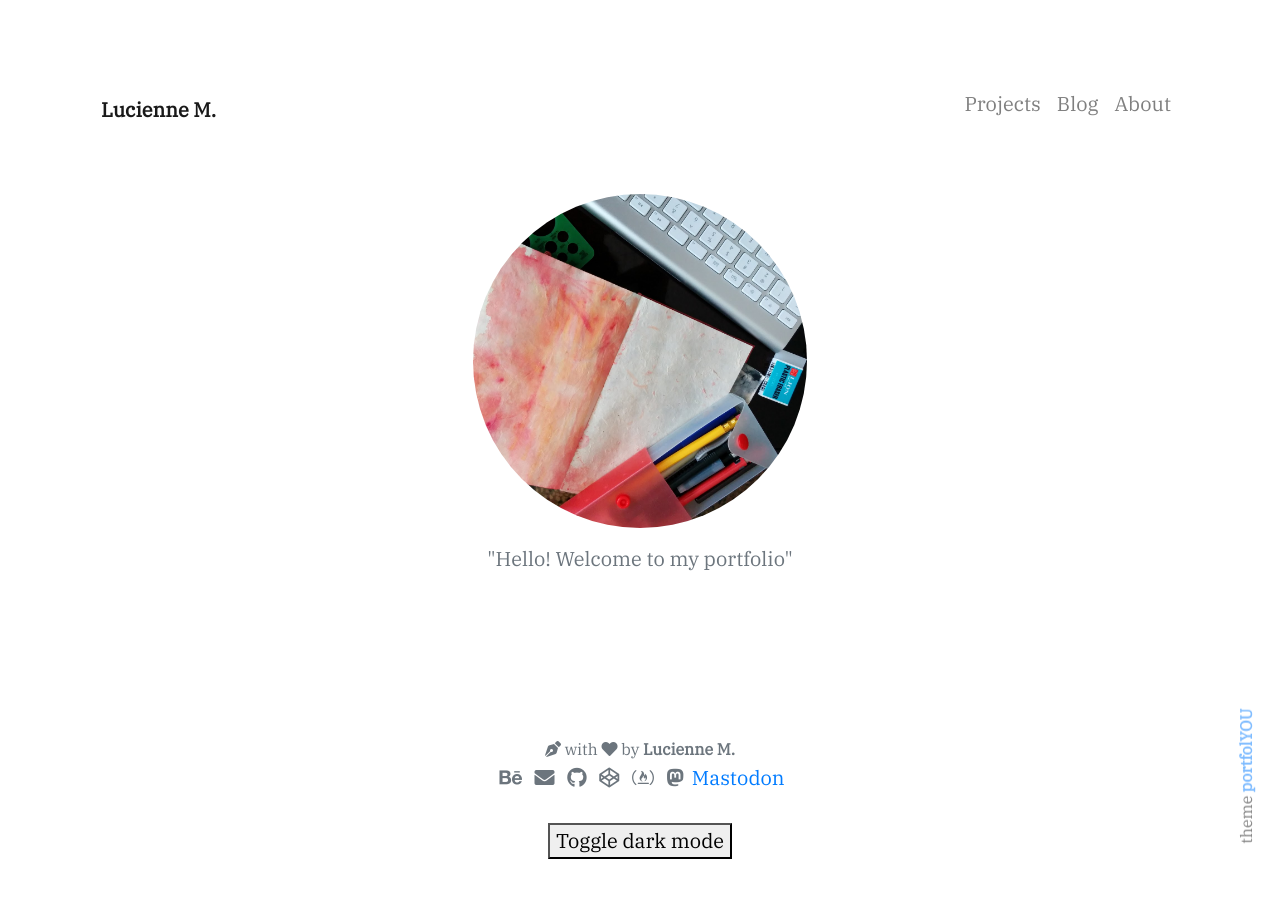
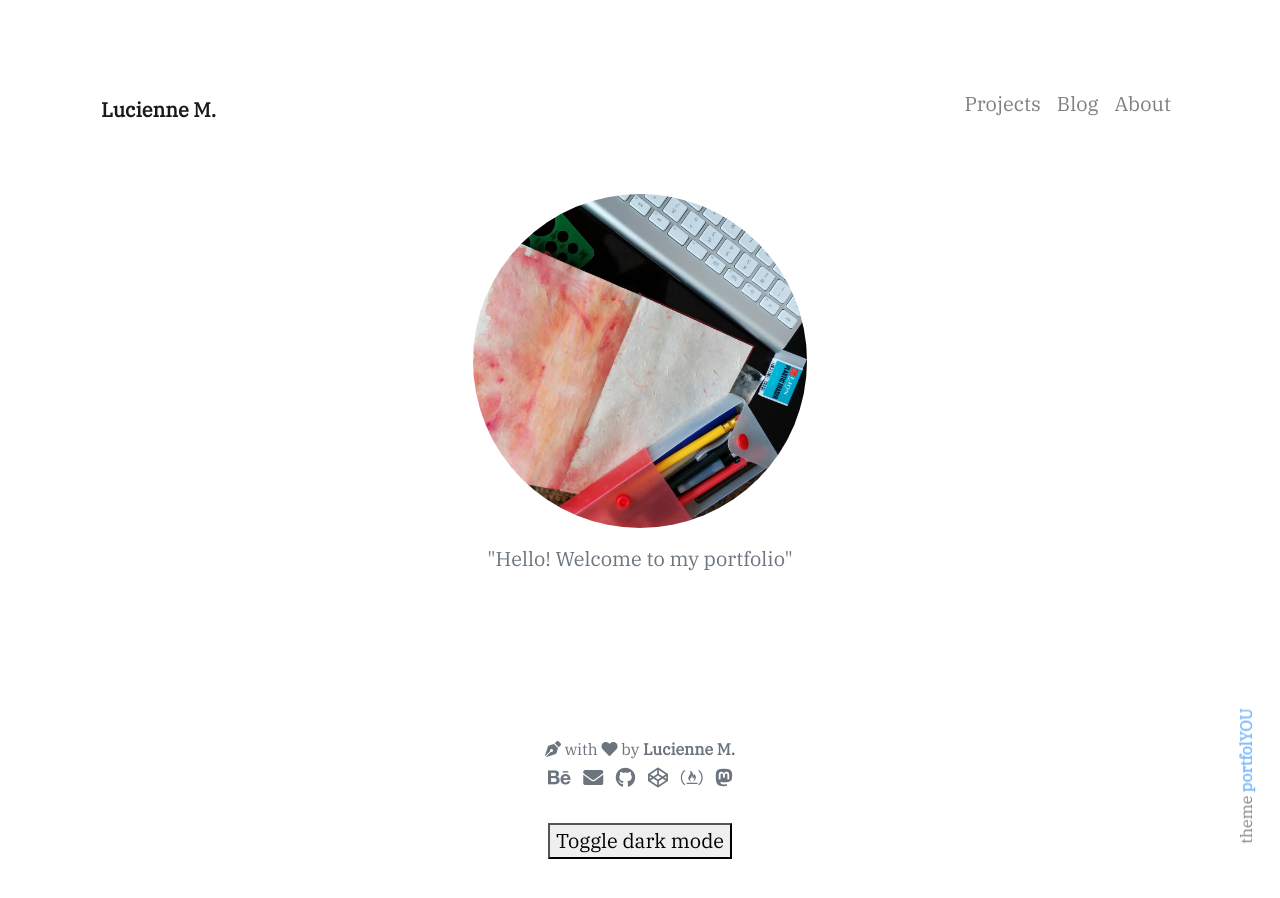
Before and after one commit to lmldvd/lmldvd.github.io, a Jekyll site: the page built from index.html, in a window 1280 px wide. Built offline with Jekyll 4.4.1, drawn with Linux system fonts in a browser that asks for light colours; nearby versions of some CDN libraries; some web fonts are replaced.

Commit message:
Update social.html

```diff
--- a/_includes/social.html
+++ b/_includes/social.html
@@ -16,5 +16,4 @@
     {%- endif -%}
 
   {% endfor %}
-<a rel="me" href="https://mastodon.social/@lmldvd">Mastodon</a>
 </div>
```
